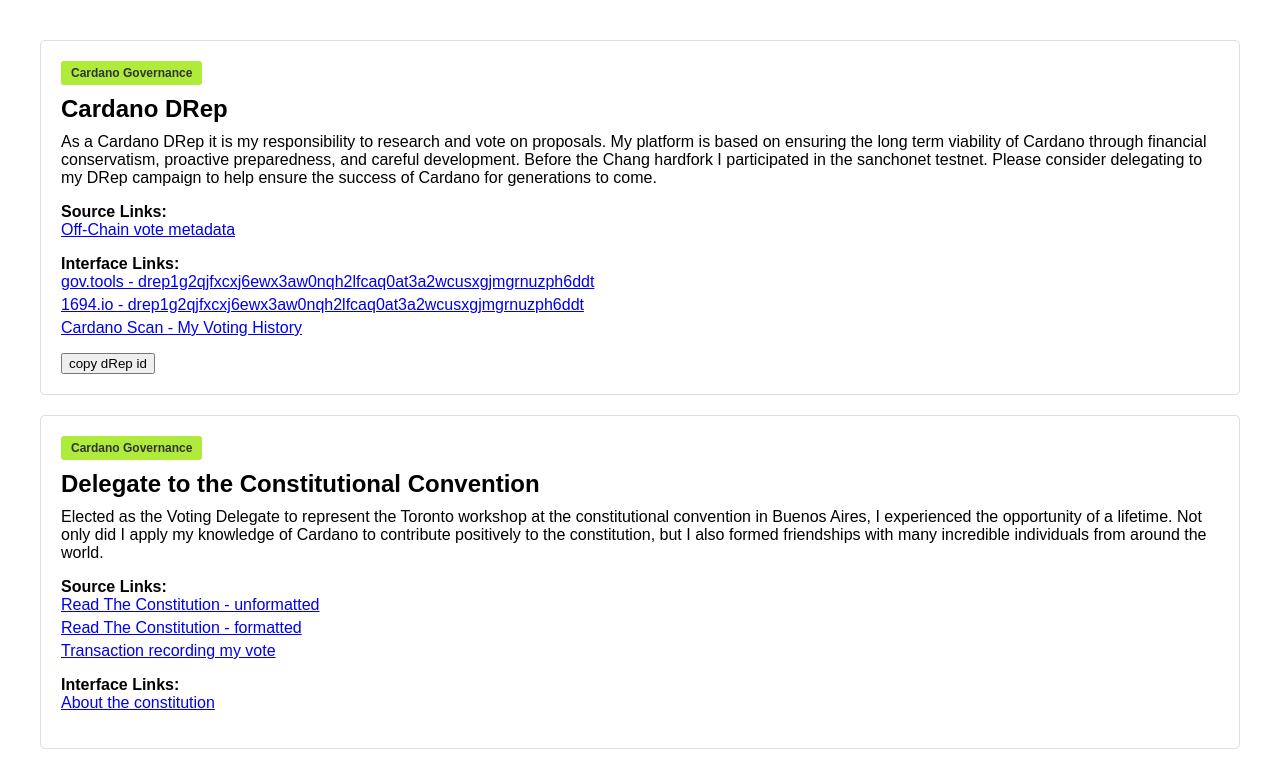
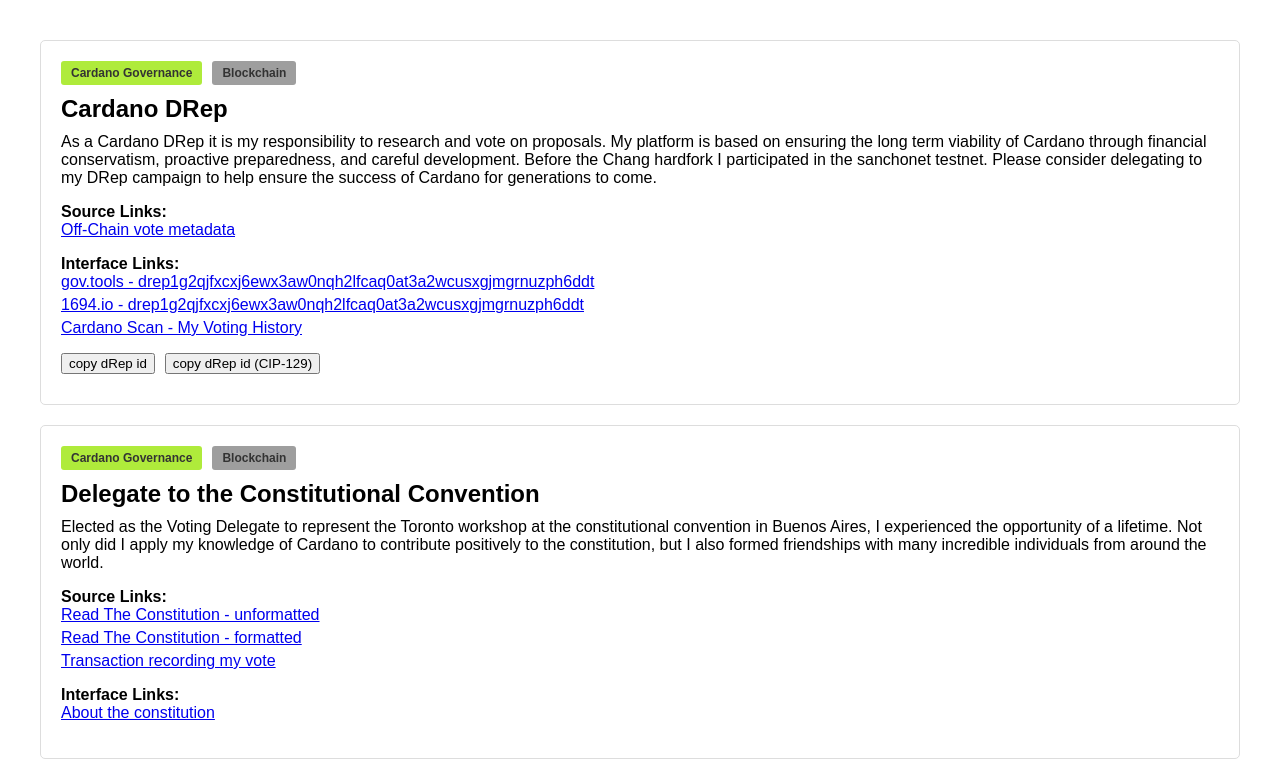
Before and after one commit to willpiam/projectswebsite, a plain HTML site: page index.html in a window 1280 px wide. Both pictures are taken after a click on the button "copy dRep id". Shown: the top 768 px of the page. Drawn offline with Linux system fonts and the light colour scheme.

Commit message:
multiple buttons, multiple tags

```diff
--- a/index.html
+++ b/index.html
@@ -27,19 +27,21 @@
       const projectElement = document.createElement('div');
       projectElement.className = 'project';
 
-      // If the project has a tag, create and append the tag element
-      if (project.tag) {
+      // If the project has tags, create and append the tag elements
+      if (project.tags && project.tags.length > 0) {
+        project.tags.forEach(tag => {
           const tagElement = document.createElement('span');
           tagElement.className = 'tag';
-        tagElement.textContent = project.tag;
+          tagElement.textContent = tag;
 
           // Set the background color based on the tags object
-        const tagColor = tags[project.tag];
+          const tagColor = tags[tag];
           if (tagColor) {
               tagElement.style.setProperty('--tag-bg-color', tagColor);
           }
 
           projectElement.appendChild(tagElement);
+        });
       }
 
       const projectName = document.createElement('div');
@@ -100,19 +102,21 @@
         projectElement.appendChild(interfaceList);
       };
 
-      // Helper: Render copy button (if present)
+      // Helper: Render buttons (if present)
       const _renderCopyButton = () => {
-        if (!project.copyButton) return; // Only proceed if the project has copyButton data
+        if (!project.buttons || project.buttons.length === 0) return; // Only proceed if the project has buttons
 
+        project.buttons.forEach(btn => {
           const copyBtn = document.createElement('button');
-        copyBtn.textContent = project.copyButton.text;
+          copyBtn.textContent = btn.text;
           copyBtn.addEventListener('click', () => {
-          navigator.clipboard.writeText(project.copyButton.copyText);
+            navigator.clipboard.writeText(btn.copyText);
             // Optionally, show some small feedback:
-          // alert("Copied: " + project.copyButton.copyText);
+            // alert("Copied: " + btn.copyText);
           });
 
           projectElement.appendChild(copyBtn);
+        });
       };
 
       // Append the core elements
--- a/main.css
+++ b/main.css
@@ -1,4 +1,3 @@
-
 body {
     font-family: Arial, sans-serif;
     margin: 40px;
@@ -29,16 +28,21 @@
     margin-bottom: 5px;
 }
 
+/* Added extra margin for spacing around tags */
 .tag {
     display: inline-block;
-    /* Removed fixed background-color to allow dynamic colors */
     background-color: var(--tag-bg-color, #ffeb3b); /* Fallback color if not set */
     color: #333; /* Dark text for contrast */
     padding: 5px 10px;
     border-radius: 3px;
     font-size: 12px;
     font-weight: bold;
-    margin-bottom: 10px; /* Space between tag and title */
-    /* Optionally, center the tag */
-    /* text-align: center; */
+    margin-bottom: 10px; /* Existing bottom space */
+    margin-right: 10px;  /* New space to the right */
 }
+
+/* NEW: Add some margin to buttons */
+.project button {
+    margin-right: 10px;
+    margin-bottom: 10px;
+}
--- a/projects.js
+++ b/projects.js
@@ -2,7 +2,7 @@
   {
     name: "Cardano DRep",
     description: "As a Cardano DRep it is my responsibility to research and vote on proposals. My platform is based on ensuring the long term viability of Cardano through financial conservatism, proactive preparedness, and careful development. Before the Chang hardfork I participated in the sanchonet testnet. Please consider delegating to my DRep campaign to help ensure the success of Cardano for generations to come.",
-    tag: "Cardano Governance",
+    tags: ["Cardano Governance", "Blockchain"],
     sourceLinks: [
       {
         url: "https://github.com/willpiam/drep/tree/master",
@@ -23,15 +23,21 @@
         displayText: "Cardano Scan - My Voting History"
       }
     ],
-    copyButton: {
+    buttons: [
+      {
         text: "copy dRep id",
         copyText: "drep1g2qjfxcxj6ewx3aw0nqh2lfcaq0at3a2wcusxgjmgrnuzph6ddt"
+      },
+      {
+        text: "copy dRep id (CIP-129)",
+        copyText: "drep1yfpgzfymq6tt9c684e7vzata8r5pl4w84fmrjqeztdqw0sgpzw3nt"
       }
+    ]
   },
   {
     name: "Delegate to the Constitutional Convention",
     description: "Elected as the Voting Delegate to represent the Toronto workshop at the constitutional convention in Buenos Aires, I experienced the opportunity of a lifetime. Not only did I apply my knowledge of Cardano to contribute positively to the constitution, but I also formed friendships with many incredible individuals from around the world.",
-    tag: "Cardano Governance",
+    tags: ["Cardano Governance", "Blockchain"],
     sourceLinks: [
       {
         url: "https://github.com/IntersectMBO/draft-constitution/blob/main/2024-12-05/cardano-constitution-1.txt",
@@ -51,24 +57,26 @@
         url: "https://docs.intersectmbo.org/cardano/cardano-governance/cardano-constitution#what-is-the-cardano-constitution",
         displayText: "About the constitution"
       }
-    ]
+    ],
+    buttons: []
   },
   {
     name: "Intersect Founding Member",
     description: "Intersect is where most of the off-chain work takes place for Cardano's governance. ",
-    tag: "Cardano Governance",
+    tags: ["Cardano Governance", "Blockchain"],
     sourceLinks: [],
     interfaceLinks: [
       {
         url: "https://intersectmbo.org/",
         displayText: "Intersect"
       }
-    ]
+    ],
+    buttons: []
   },
   {
     name: "Anchor Vault: Quantum Secure Smart Accounts on Ethereum via a Chrome Plugin",
     description: "Anchor Vault is the culmination of my efforts at Pauli Group to create a user friendly yet post-quantum secure account solution. The application is distributed as a chrome browser plugin. The smart contracts are erc-4337 (account abstraction) compatible meaning the user experience is very similar to a normal Ethereum account. A novel approach to signature verification was taken. Users commit to a set of initial keys. Each key can be used only once in either Lamport (quantum secure) or ECDSA mode but not both. This means using ECDSA keys does not compromise the account to a future attack from quantum computers, this also helps prevent reuse of Lamport keys which are unsafe to use twice. Additional keys can be added in a separate operation but by default the software automatically appends three key commitments to every operation, helping ensure the user cannot run out of keys. AES encrypted backups of separate “key rings” can be created to ensure the user always has a secure recovery mechanism.",
-    tag: "Quantum Security",
+    tags: ["Quantum Security", "Blockchain"],
     sourceLinks: [
       {
         url: "https://etherscan.io/address/0xBbec2f0bd58EA433BB38ac8ed699DED914087D6f#code",
@@ -80,36 +88,39 @@
         url: "https://chromewebstore.google.com/detail/anchor-vault/omifklijimcjhfiojhodcnfihkljeali",
         displayText: "Anchor Vault Chrome Plugin"
       }
-    ]
+    ],
+    buttons: []
   },
   {
     name: "LAMB Whitepaper",
     description: "A document I co-authored outlining Quantum Secure Smart Contract Accounts For EVM Blockchains",
-    tag: "Quantum Security",
+    tags: ["Quantum Security", "Blockchain"],
     sourceLinks: [],
     interfaceLinks: [
       {
         url: "https://anchorwallet.ca/whitepaper/",
         displayText: "LAMB Whitepaper"
       }
-    ]
+    ],
+    buttons: []
   },
   {
     name: "Mint A Token",
     description: "Token minting and sales platform built on Cardano. This product is still in preview and is not yet available on mainnet",
-    tag: "Blockchain",
+    tags: ["Blockchain"],
     sourceLinks: [],
     interfaceLinks: [
       {
         url: "https://preview.mintatoken.org/",
         displayText: "preview.mintatoken.org"
       }
-    ]
+    ],
+    buttons: []
   },
   {
     name: "proof-of-quantum",
     description: "An NFT platform where NFTs are distributed when an elliptic curve key-pair is broken. The goal of this project was to measure the pace of progress in quantum computing and provide an estimate on when bitcoin accounts will be breakable by quantum computers.",
-    tag: "Quantum Security",
+    tags: ["Quantum Security", "Blockchain"],
     sourceLinks: [
       {
         url: "https://polygonscan.com/address/0x34A86B3B9523d2d19Bbf199329983c802B3D4760",
@@ -125,12 +136,13 @@
         url: "https://proof-of-quantum.com/",
         displayText: "Proof of Quantum Official Site"
       }
-    ]
+    ],
+    buttons: []
   },
   {
     name: "Quantum Secure Account Abstraction (v2)",
     description: "Easy to use, quantum secure EVM accounts. These accounts use ERC4337 to provide seamless user experience. Consider joining the beta to try out our mobile app ",
-    tag: "Quantum Security",
+    tags: ["Quantum Security", "Blockchain"],
     sourceLinks: [
       {
         url: "https://github.com/Pauli-Group/walletV2",
@@ -146,12 +158,13 @@
         url: "https://anchorwallet.ca/waitlist/",
         displayText: "Anchor Wallet Waitlist"
       }
-    ]
+    ],
+    buttons: []
   },
   {
     name: "Thin Air Coin",
     description: "A meme coin with an almost unlimited supply. 1 token can be minted for every atom of nitrogen in the atmosphere and there are no minting fees. Celebrating the SECs weird comments about our industry. Plus, a unique graffiti feature. This project is not intended to be taken seriously, but you can get some $THINAIR for free.",
-    tag: "Blockchain - Fun",
+    tags: ["Blockchain", "Fun"],
     sourceLinks: [
       {
         url: "https://polygonscan.com/token/0x77f7A39f5C5E297A0E9dDd5BAcba44b12cc851b1#code",
@@ -167,12 +180,13 @@
         url: "https://thinaircoin.com/",
         displayText: "Thin Air Coin Official Site"
       }
-    ]
+    ],
+    buttons: []
   },
   {
     name: "Cardano Broadcaster Script",
     description: "An NFT pointing to a datum which is an ever growing list of messages",
-    tag: "Blockchain",
+    tags: ["Blockchain", "Simple Experiment"],
     sourceLinks: [
       {
         url: "https://gist.github.com/willpiam/45e806f1a2a37e0e687060ac0711272a",
@@ -184,12 +198,13 @@
         url: "https://preview.cardanoscan.io/token/e54af502158e500bff5162180f893e3ab8953482b4fb205d4ef812f76d61676e61206c61626f72756d20636f696e",
         displayText: "Pointer Token On Preview (magna laborum coin)"
       }
-    ]
+    ],
+    buttons: []
   },
   {
     name: "Anchor Wallet (v1)",
     description: "A prototype for quantum secure accounts on EVM blockchains. These use lamport signatures to achieve quantum security.",
-    tag: "Quantum Security",
+    tags: ["Quantum Security", "Blockchain"],
     sourceLinks: [
       {
         url: "https://mumbai.polygonscan.com/address/0xF505469Bf06fC1C8221d1Fab089ACF5BE8E8a487#code",
@@ -205,19 +220,21 @@
         url: "https://app.anchorwallet.ca/",
         displayText: "Anchor Wallet Web Application"
       }
-    ]
+    ],
+    buttons: []
   },
   {
     name: "Midnight Pioneer",
-    tag: "Blockchain",
+    tags: ["Blockchain"],
     description: "Midnight is a privacy focused blockchain being developed by IOG. I have the privilege of being a part of the early testnet. Since late November 2023 I've been experimenting with Compact, the smart contract language for Midnight. I cannot yet publicly share any of the code I've written, but I can tell you about it in person. ",
     sourceLinks: [],
-    interfaceLinks: []
+    interfaceLinks: [],
+    buttons: []
   },
   {
     name: "LAMB Quantum Secure Message Authentication",
     description: "A smart contract based message authentication system using quantum secure accounts. This has a more refined key management solution than what is used in the Anchor Wallet prototype.",
-    tag: "Quantum Security",
+    tags: ["Quantum Security", "Blockchain"],
     sourceLinks: [
       {
         url: "https://explorer-mainnet-cardano-evm.c1.milkomeda.com/address/0x5D9F25405384841e27A1440751930Ecc4BF90DBe/contracts#address-tabs",
@@ -245,24 +262,26 @@
         url: "https://app.anchorwallet.ca/verify",
         displayText: "LAMB Authentication App"
       }
-    ]
+    ],
+    buttons: []
   },
   {
     name: "Lambda Calculus",
     description: "An experiment in the foundations of computation. I've implemented the lambda calculus in JavaScript. Church numerals, the Z combinator, even a function to tell if a number is prime.",
-    tag: "Fun",
+    tags: ["Fun"],
     sourceLinks: [
       {
         url: "https://github.com/willpiam/lambda-calculus/tree/master",
         displayText: "GitHub - Lambda Calculus"
       }
     ],
-    interfaceLinks: []
+    interfaceLinks: [],
+    buttons: []
   },
   {
     name: "Phases Of The Moon",
     description: "A work in progress, this project involves NFTs which display the current phase of the moon. The phase is calculated from the current block timestamp. Currently the contracts are only available on the Sepolia testnet.",
-    tag: "Blockchain - Fun",
+    tags: ["Blockchain", "Fun"],
     sourceLinks: [
       {
         url: "https://github.com/willpiam/MoonContracts",
@@ -274,24 +293,26 @@
         url: "http://moon.williamdoyle.ca/",
         displayText: "Moon Project Official Site"
       }
-    ]
+    ],
+    buttons: []
   },
   {
     name: "Elementary Cellular Automaton",
     description: "Elementary Cellular Automaton in a bunch of different languages",
-    tag: "Fun",
+    tags: ["Fun"],
     sourceLinks: [
       {
         url: "https://github.com/willpiam/elementary-cellular-automaton/",
         displayText: "Github - Elementary Cellular Automaton"
       }
     ],
-    interfaceLinks: []
+    interfaceLinks: [],
+    buttons: []
   },
   {
     name: "Lamport Wallet Manager",
     description: "An off-chain library for interacting with Lamport Authenticated EVM smart contracts",
-    tag: "Quantum Security",
+    tags: ["Quantum Security", "Blockchain"],
     sourceLinks: [
       {
         url: "https://github.com/Pauli-Group/LamportWalletManager",
@@ -303,12 +324,13 @@
         url: "https://www.npmjs.com/package/lamportwalletmanager",
         displayText: "NPM - Lamport Wallet Manager"
       }
-    ]
+    ],
+    buttons: []
   },
   {
     name: "Aggregate Humanity",
     description: "AI generated images based on AI generated prompts. The idea being that has GPT and DALL-E have given us a view into the aggregate of our culture.",
-    tag: "Blockchain - Fun",
+    tags: ["Blockchain", "Fun"],
     sourceLinks: [
       {
         url: "https://snowtrace.io/token/0x48bcac480f22a2dfe42026dde212585e917b7142#code",
@@ -320,24 +342,26 @@
         url: "https://opensea.io/collection/aggregate-humanity",
         displayText: "OpenSea - Aggregate Humanity Collection"
       }
-    ]
+    ],
+    buttons: []
   },
   {
     name: "Elementary Cellular Automaton Solidity Contract",
     description: "Wolfram's Elementary Cellular Automaton implemented as a solidity contract. Admittedly, this is sort of a \"just for fun\" project. None the less I think it's interesting.",
-    tag: "Blockchain - Fun",
+    tags: ["Blockchain", "Fun"],
     sourceLinks: [
       {
         url: "https://github.com/willpiam/ElementaryCellularAutomatonSolidity/blob/master/contracts/ElementaryCellularAutomaton.sol",
         displayText: "GitHub - Elementary Cellular Automaton"
       }
     ],
-    interfaceLinks: []
+    interfaceLinks: [],
+    buttons: []
   },
   {
     name: "Spy Game",
     description: "Spy Game is a party game I recreated with ChatGPT. It took about 40 minutes from scratch to a working prototype. This demonstrates how LLMs like ChatGPT can be used to supercharge an experienced developer.",
-    tag: "Web - Experimental",
+    tags: ["Web - Experimental"],
     sourceLinks: [
       // No source links provided
     ],
@@ -346,12 +370,13 @@
         url: "https://williamdoyle.ca/spygame/",
         displayText: "Spy Game Official Site"
       }
-    ]
+    ],
+    buttons: []
   },
   {
     name: "RipeMD160 vs Keccak256 for use in Lamport Signatures",
     description: "An experiment to compare the performance of RipeMD160 and Keccak256 for use in Lamport Signatures on EVM blockchains. The results were that despite RipeMD160 being a precompile, while Keccak256 an opcode, RipeMD160 based lamport signatures were cheaper to verify because they require smaller message hashes and thus smaller keys and signatures.",
-    tag: "Quantum Security",
+    tags: ["Quantum Security", "Blockchain"],
     sourceLinks: [
       {
         url: "https://sepolia.etherscan.io/address/0x030Af67f0432731e9D627584a4fc707d9feBfD57#code",
@@ -370,12 +395,13 @@
         displayText: "Twitter - Summery Of Findings"
       }
     ],
-    interfaceLinks: []
+    interfaceLinks: [],
+    buttons: []
   },
   {
     name: "Twitter Account",
     description: "Mostly tweet'n bout Cardano",
-    tag: "Social Media",
+    tags: ["Social Media"],
     sourceLinks: [],
     interfaceLinks: [
       {
@@ -383,34 +409,38 @@
         displayText: "@william00000010"
       }
     ],
-    copyButton: {
+    buttons: [
+      {
         text: "copy twitter handle",
         copyText: "@william00000010"
       }
+    ]
   },
   {
     name: "Payment Addresses And Public Key Collection",
     description: "Here I keep an extensive list of addresses and public keys. You can use these to send me money, encrypt messages for me, or verify my signatures.",
-    tag: "identity",
+    tags: ["identity"],
     sourceLinks: [],
     interfaceLinks: [
       {
         url: "https://pay.williamdoyle.ca",
         displayText: "pay.williamdoyle.ca"
       }
-    ]
+    ],
+    buttons: []
   },
   {
     name: "williamdoyle.eth",
     description: "My ENS domain. Includes a list of addresses on various blockchains.",
-    tag: "identity",
+    tags: ["identity"],
     sourceLinks: [],
     interfaceLinks: [
       {
         url: "https://app.ens.domains/williamdoyle.eth",
         displayText: "williamdoyle.eth"
       }
-    ]
+    ],
+    buttons: []
   }
 ];
 
@@ -424,5 +454,6 @@
   "Fun": "#E31C79",
   "Web - Experimental": "pink",
   "Social Media": "lightblue",
-  "identity": "lightgreen"
+  "identity": "lightgreen",
+  "Simple Experiment": "hotpink"
 };
```
Lines whose indentation alone changed are shown as unchanged.
